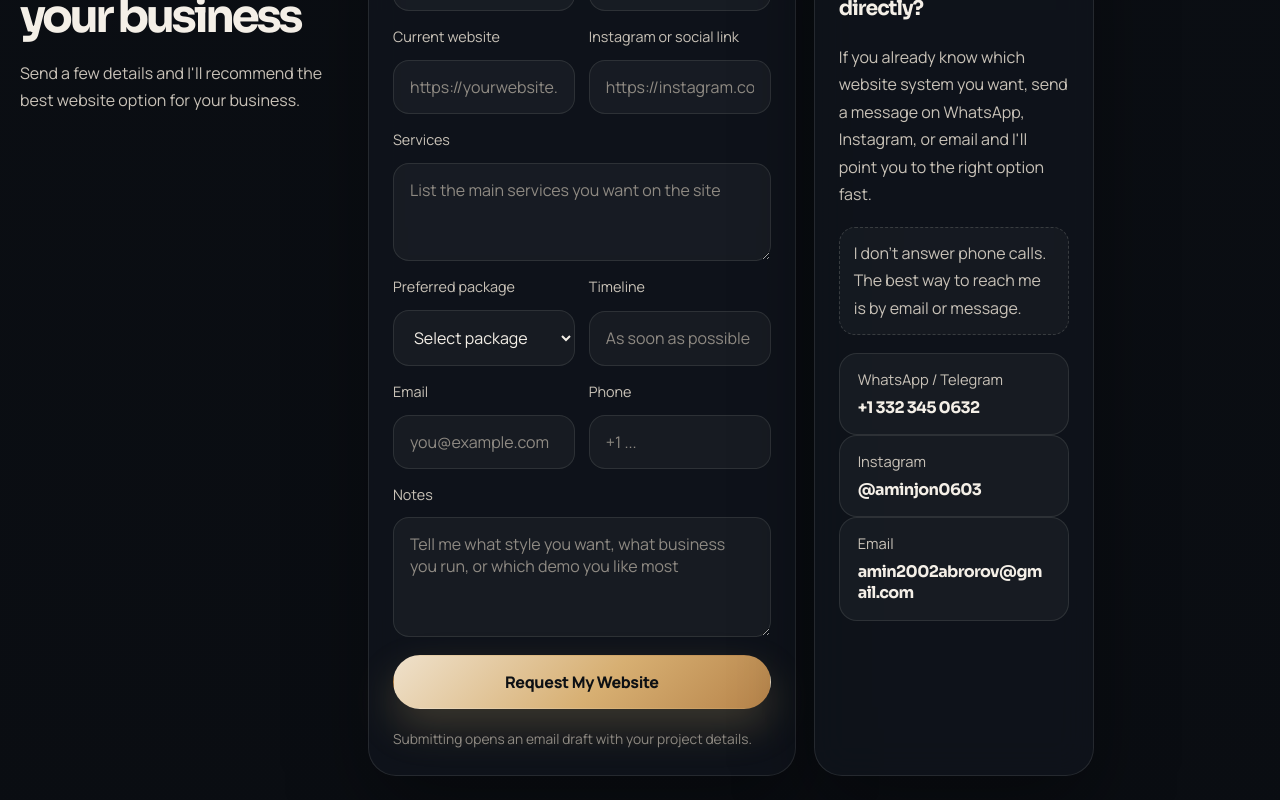
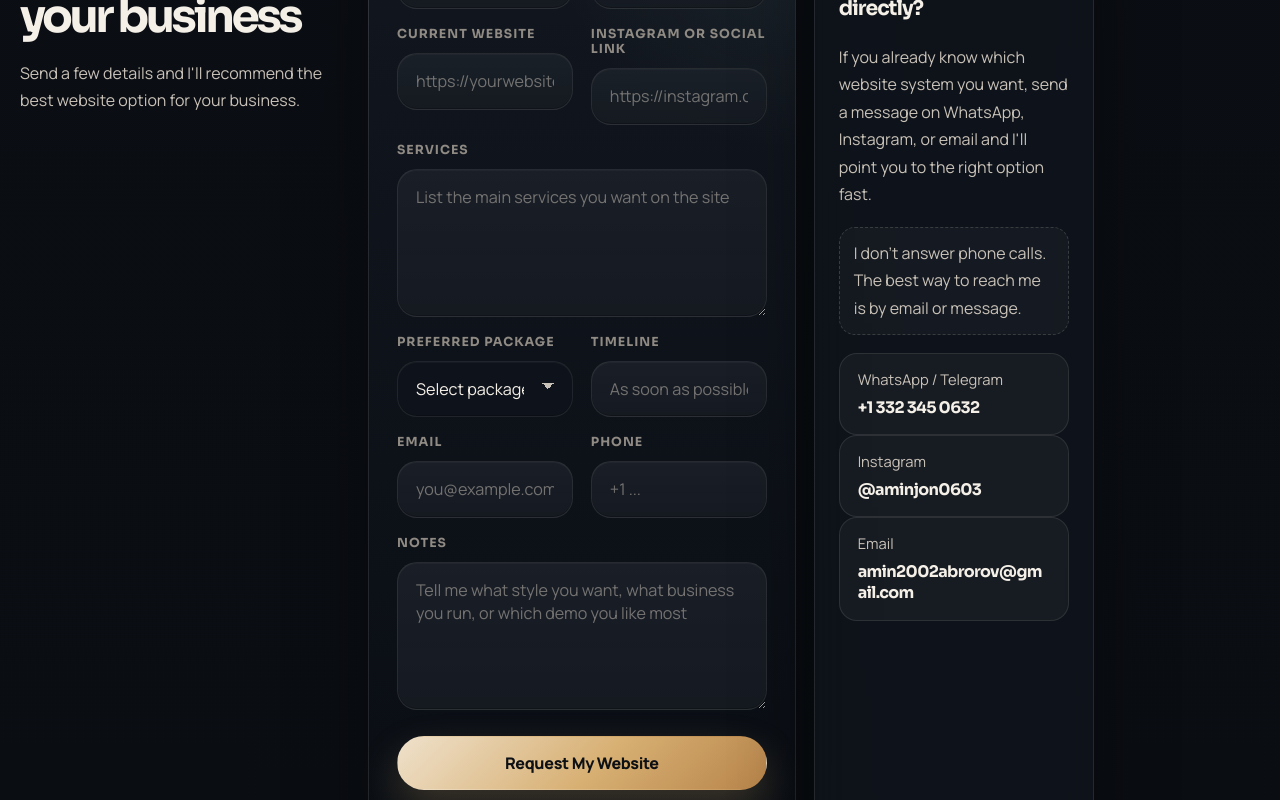
Before and after one commit to Aminjon0603/premium-websites-nyc, a React (Vite) app: page / in a window 1280 px wide. Shown: the part 6200-7000 px from the top of the page. Built offline with nearby package versions, Linux system fonts and the light colour scheme.

Commit message:
Polish form design

```diff
--- a/src/studio.css
+++ b/src/studio.css
@@ -800,6 +800,14 @@ a {
   padding: 24px;
 }
 
+.contact-form {
+  gap: 22px;
+  padding: 28px;
+  background:
+    radial-gradient(circle at top right, rgba(159, 227, 203, 0.08), transparent 24%),
+    linear-gradient(180deg, rgba(18, 23, 32, 0.98), rgba(10, 14, 20, 0.98));
+}
+
 .contact-note {
   margin: 0;
   padding: 12px 14px;
@@ -814,13 +822,14 @@ a {
 .field-grid {
   display: grid;
   grid-template-columns: repeat(2, minmax(0, 1fr));
-  gap: 14px;
+  gap: 18px;
+  align-items: start;
 }
 
 .field,
 .field-wide {
   display: grid;
-  gap: 10px;
+  gap: 11px;
 }
 
 .field-wide {
@@ -828,19 +837,55 @@ a {
 }
 
 .field span {
-  font-size: 0.9rem;
+  font-family: var(--display);
+  font-size: 0.78rem;
+  font-weight: 700;
+  line-height: 1.2;
+  letter-spacing: 0.08em;
+  text-transform: uppercase;
+  color: var(--text-muted);
 }
 
 .field input,
 .field textarea,
 .field select {
   width: 100%;
-  padding: 15px 16px;
-  border: 1px solid var(--line);
-  border-radius: 16px;
-  background: rgba(255, 255, 255, 0.04);
+  padding: 16px 18px;
+  border: 1px solid rgba(244, 239, 231, 0.08);
+  border-radius: 20px;
+  background:
+    linear-gradient(180deg, rgba(255, 255, 255, 0.05), rgba(255, 255, 255, 0.028)),
+    rgba(15, 20, 28, 0.9);
+  box-shadow:
+    inset 0 1px 0 rgba(255, 255, 255, 0.03),
+    inset 0 -1px 0 rgba(0, 0, 0, 0.24);
   color: var(--text);
+  font-size: 1.01rem;
+  line-height: 1.4;
   outline: none;
+  transition:
+    border-color 180ms ease,
+    background 180ms ease,
+    box-shadow 180ms ease,
+    transform 180ms ease;
+}
+
+.field textarea {
+  min-height: 148px;
+  resize: vertical;
+}
+
+.field select {
+  appearance: none;
+  background-image:
+    linear-gradient(45deg, transparent 50%, var(--text-soft) 50%),
+    linear-gradient(135deg, var(--text-soft) 50%, transparent 50%);
+  background-position:
+    calc(100% - 24px) calc(50% - 3px),
+    calc(100% - 18px) calc(50% - 3px);
+  background-size: 6px 6px;
+  background-repeat: no-repeat;
+  padding-right: 48px;
 }
 
 .field select option {
@@ -850,14 +895,37 @@ a {
 
 .field input::placeholder,
 .field textarea::placeholder {
-  color: var(--text-muted);
+  color: rgba(201, 194, 184, 0.52);
+}
+
+.field input:hover,
+.field textarea:hover,
+.field select:hover {
+  border-color: rgba(244, 239, 231, 0.15);
+  background:
+    linear-gradient(180deg, rgba(255, 255, 255, 0.06), rgba(255, 255, 255, 0.036)),
+    rgba(16, 22, 31, 0.94);
 }
 
 .field input:focus,
 .field textarea:focus,
 .field select:focus {
-  border-color: rgba(159, 227, 203, 0.42);
-  box-shadow: 0 0 0 3px rgba(159, 227, 203, 0.12);
+  border-color: rgba(215, 175, 114, 0.34);
+  background:
+    linear-gradient(180deg, rgba(255, 255, 255, 0.07), rgba(255, 255, 255, 0.038)),
+    rgba(17, 22, 30, 0.96);
+  box-shadow:
+    0 0 0 4px rgba(159, 227, 203, 0.08),
+    inset 0 1px 0 rgba(255, 255, 255, 0.035);
+}
+
+.contact-form .btn-full {
+  margin-top: 4px;
+}
+
+.submit-hint {
+  max-width: 32rem;
+  line-height: 1.55;
 }
 
 .site-footer {
@@ -1048,6 +1116,15 @@ a {
   .footer-bio {
     font-size: 0.95rem;
     line-height: 1.62;
+  }
+
+  .field span {
+    font-size: 0.72rem;
+    letter-spacing: 0.08em;
+  }
+
+  .submit-hint {
+    font-size: 0.84rem;
   }
 
   .hero-actions,
@@ -1261,9 +1338,12 @@ a {
     font-size: 0.92rem;
   }
 
-  .field span,
+  .field span {
+    font-size: 0.7rem;
+  }
+
   .submit-hint {
-    font-size: 0.88rem;
+    font-size: 0.82rem;
   }
 }
 
```
